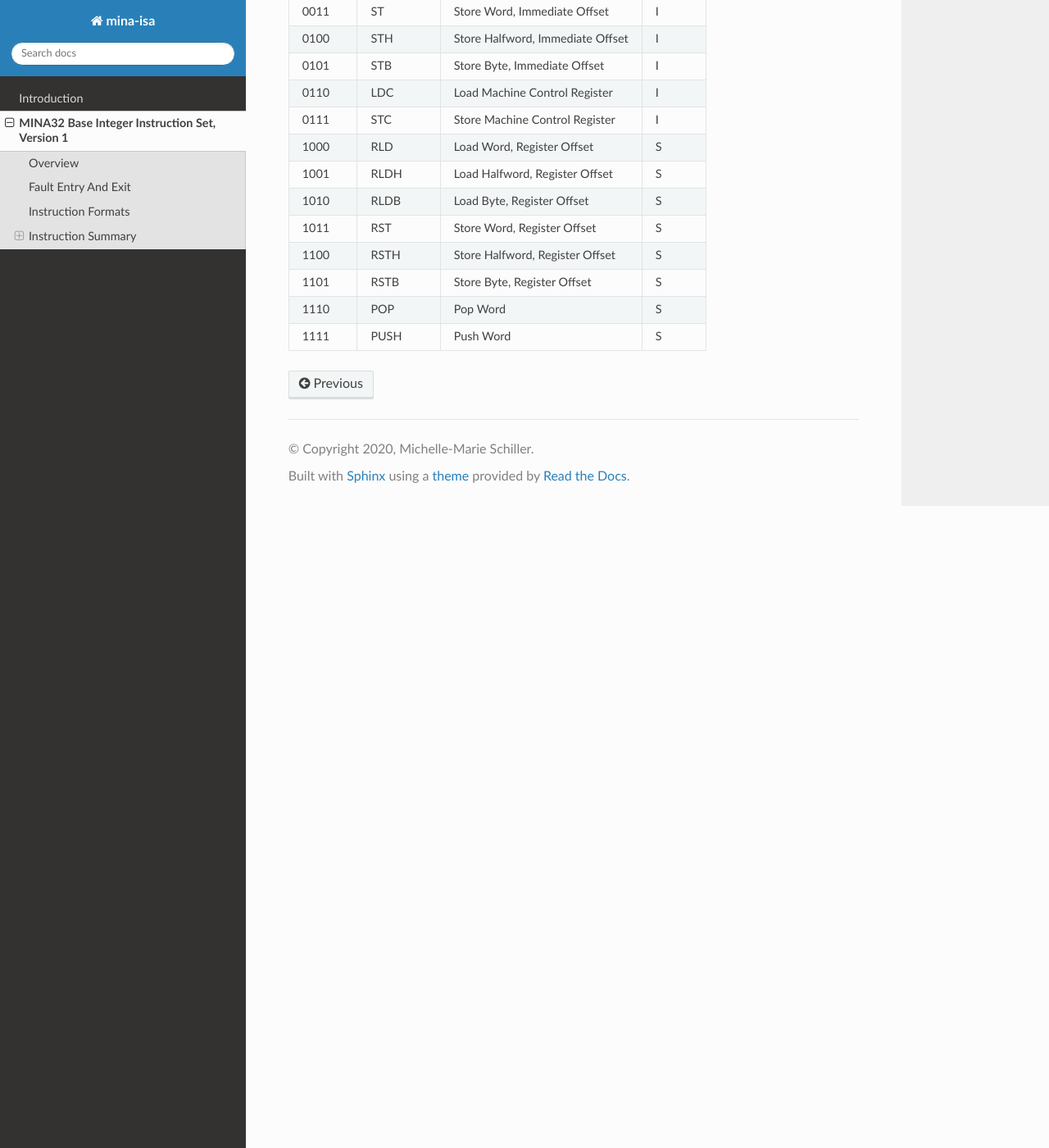
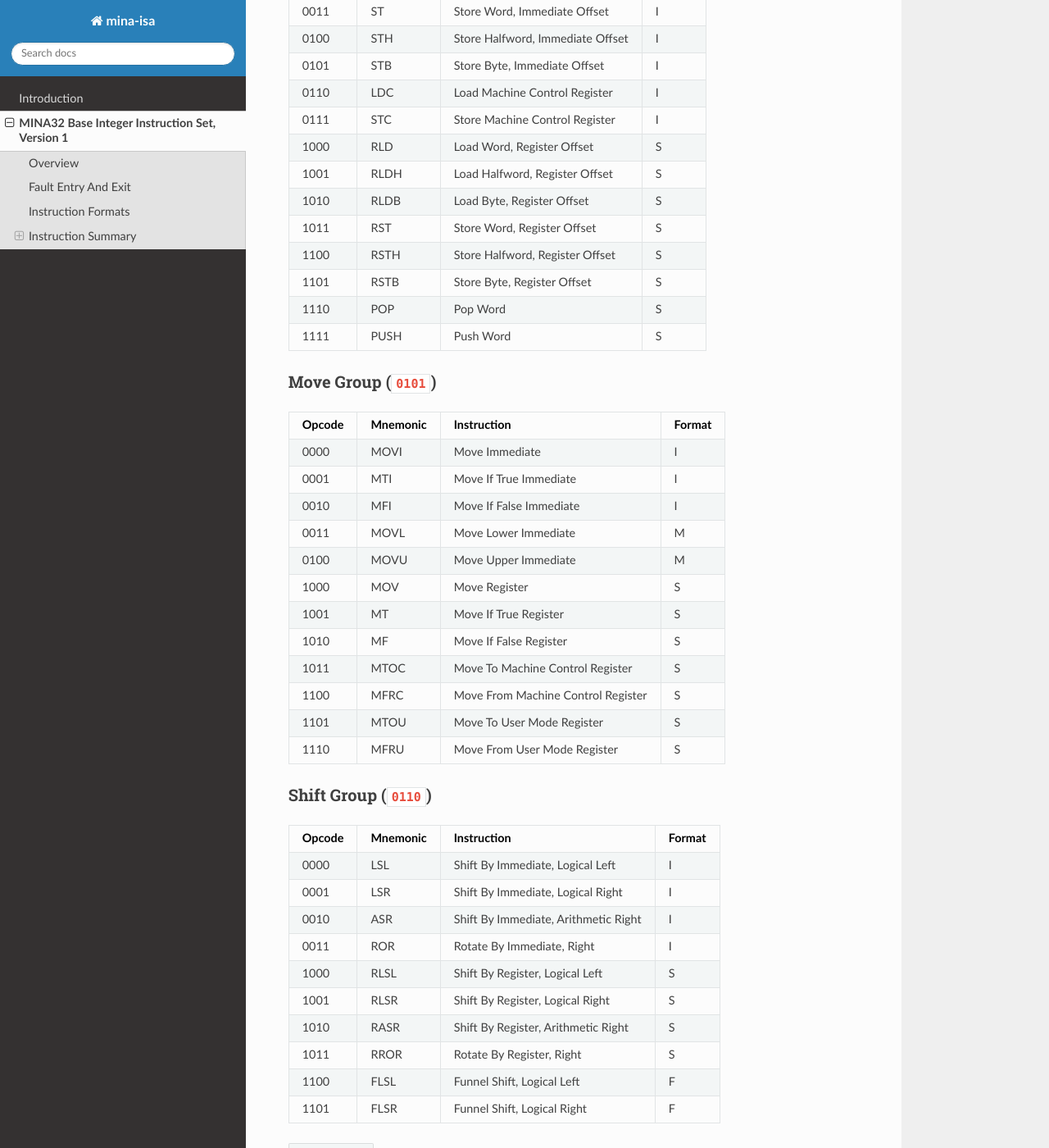
Before and after one commit to ladystarbreeze/mina-isa, a Sphinx documentation site: the page built from docs/mina32.rst, in a window 1280 px wide and 1400 px high, scrolled down 4315 px. Shown: the whole window at 82% size. Built offline with Sphinx 7.4.7 and the Read the Docs theme 2.0.0, drawn with Linux system fonts in a browser that asks for light colours.

Commit message:
Added Move/Shift groups to summary
Added: [docs] Move/Shift groups

```diff
--- a/docs/mina32.rst
+++ b/docs/mina32.rst
@@ -244,3 +244,61 @@ Memory Group (``0100``)
 +--------+----------+--------------------------------------+--------+
 | 1111   | PUSH     | Push Word                            | S      |
 +--------+----------+--------------------------------------+--------+
+
+Move Group (``0101``)
+^^^^^^^^^^^^^^^^^^^^^
+
++--------+----------+--------------------------------------+--------+
+| Opcode | Mnemonic | Instruction                          | Format |
++========+==========+======================================+========+
+| 0000   | MOVI     | Move Immediate                       | I      |
++--------+----------+--------------------------------------+--------+
+| 0001   | MTI      | Move If True Immediate               | I      |
++--------+----------+--------------------------------------+--------+
+| 0010   | MFI      | Move If False Immediate              | I      |
++--------+----------+--------------------------------------+--------+
+| 0011   | MOVL     | Move Lower Immediate                 | M      |
++--------+----------+--------------------------------------+--------+
+| 0100   | MOVU     | Move Upper Immediate                 | M      |
++--------+----------+--------------------------------------+--------+
+| 1000   | MOV      | Move Register                        | S      |
++--------+----------+--------------------------------------+--------+
+| 1001   | MT       | Move If True Register                | S      |
++--------+----------+--------------------------------------+--------+
+| 1010   | MF       | Move If False Register               | S      |
++--------+----------+--------------------------------------+--------+
+| 1011   | MTOC     | Move To Machine Control Register     | S      |
++--------+----------+--------------------------------------+--------+
+| 1100   | MFRC     | Move From Machine Control Register   | S      |
++--------+----------+--------------------------------------+--------+
+| 1101   | MTOU     | Move To User Mode Register           | S      |
++--------+----------+--------------------------------------+--------+
+| 1110   | MFRU     | Move From User Mode Register         | S      |
++--------+----------+--------------------------------------+--------+
+
+Shift Group (``0110``)
+^^^^^^^^^^^^^^^^^^^^^^
+
++--------+----------+--------------------------------------+--------+
+| Opcode | Mnemonic | Instruction                          | Format |
++========+==========+======================================+========+
+| 0000   | LSL      | Shift By Immediate, Logical Left     | I      |
++--------+----------+--------------------------------------+--------+
+| 0001   | LSR      | Shift By Immediate, Logical Right    | I      |
++--------+----------+--------------------------------------+--------+
+| 0010   | ASR      | Shift By Immediate, Arithmetic Right | I      |
++--------+----------+--------------------------------------+--------+
+| 0011   | ROR      | Rotate By Immediate, Right           | I      |
++--------+----------+--------------------------------------+--------+
+| 1000   | RLSL     | Shift By Register, Logical Left      | S      |
++--------+----------+--------------------------------------+--------+
+| 1001   | RLSR     | Shift By Register, Logical Right     | S      |
++--------+----------+--------------------------------------+--------+
+| 1010   | RASR     | Shift By Register, Arithmetic Right  | S      |
++--------+----------+--------------------------------------+--------+
+| 1011   | RROR     | Rotate By Register, Right            | S      |
++--------+----------+--------------------------------------+--------+
+| 1100   | FLSL     | Funnel Shift, Logical Left           | F      |
++--------+----------+--------------------------------------+--------+
+| 1101   | FLSR     | Funnel Shift, Logical Right          | F      |
++--------+----------+--------------------------------------+--------+
```
